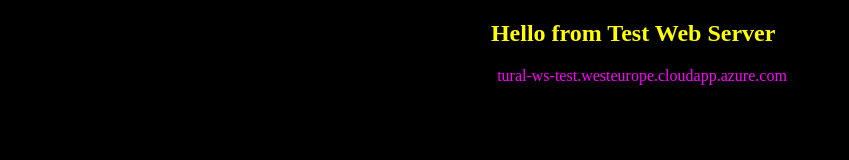
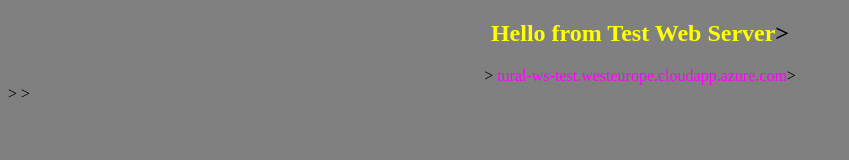
Before and after one commit to tural1/Jenkins-Test-App, a plain HTML site: page index.html in a window 1280 px wide. Shown: the whole page, without its empty margins (0-849 px from the left). Drawn offline with Linux system fonts and the light colour scheme.

Commit message:
Update index.html

```diff
--- a/index.html
+++ b/index.html
@@ -3,7 +3,7 @@
 <head>
 	<title>Welcome to Test Web Server</title>
 </head>
-<body bgcolor="black">
+<body bgcolor="gray">
 <center>
 <h2><font color="yellow">Hello from Test Web Server</font>></h2>>
 
```
